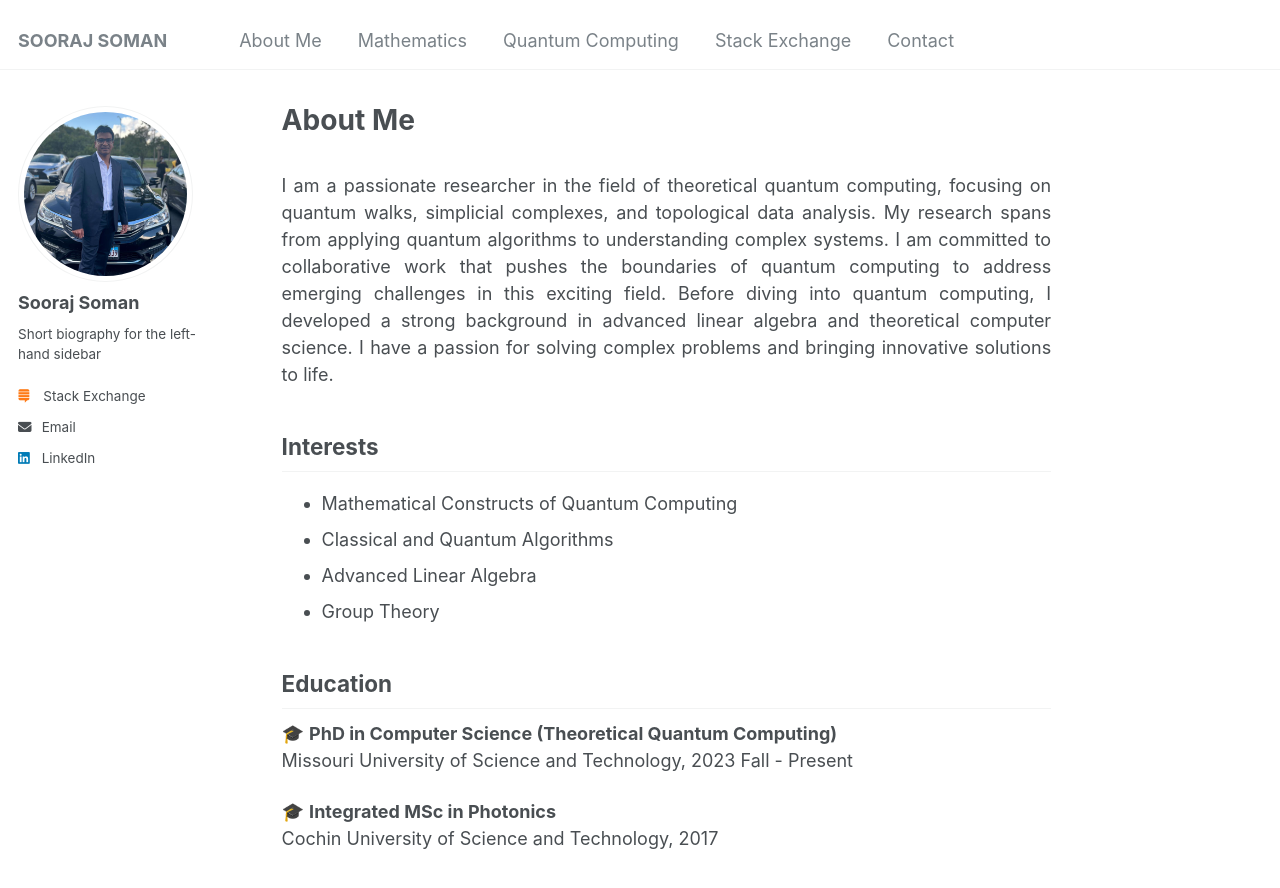
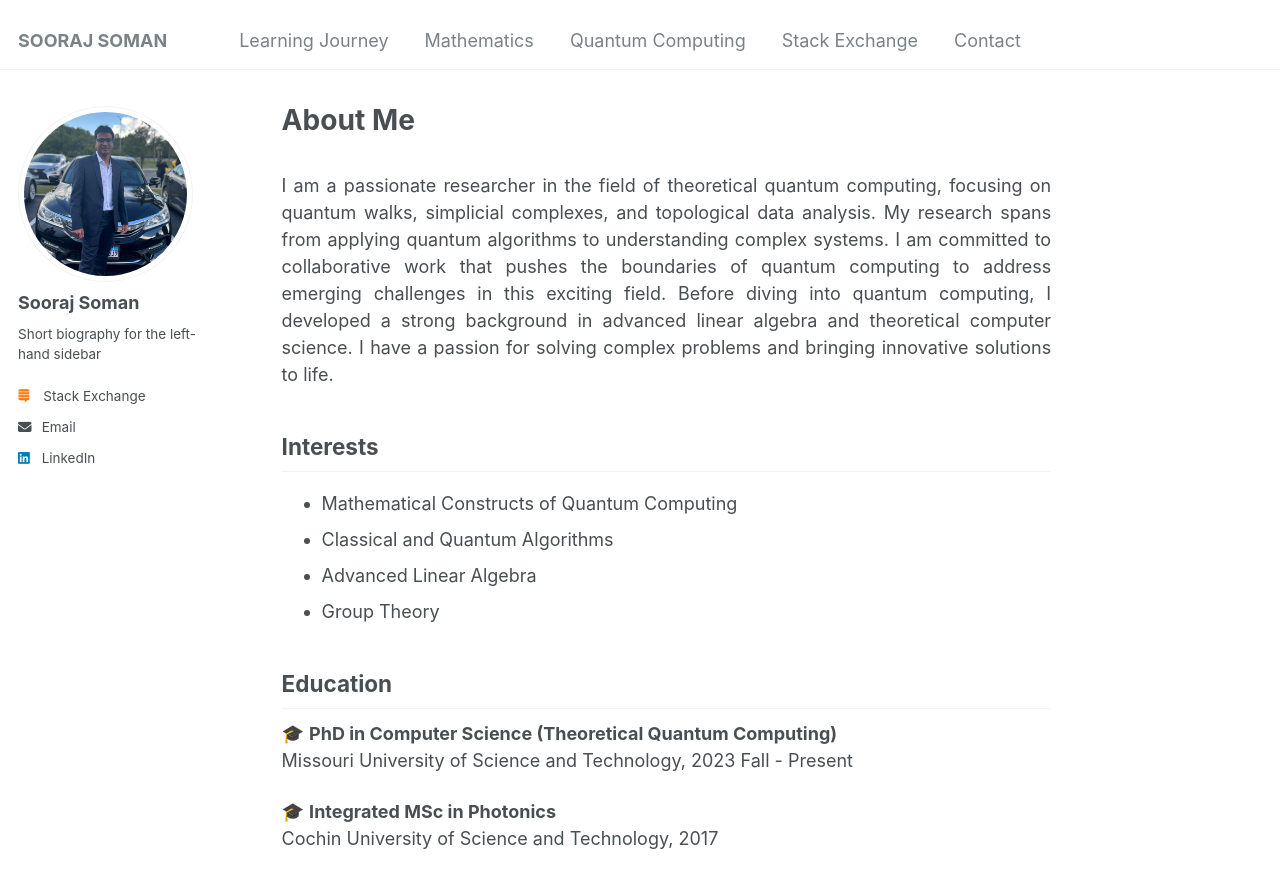
Before and after one commit to soorajss1729/soorajss1729.github.io, a Jekyll site: the page built from _pages/about.md, in a window 1280 px wide and 900 px high. Shown: the top 888 px of the window. Built offline with Jekyll 4.4.1, drawn with Linux system fonts in a browser that asks for light colours.

Commit message:
Update navigation.yml

```diff
--- a/_data/navigation.yml
+++ b/_data/navigation.yml
@@ -6,8 +6,11 @@
 
 main:
 
-  - title: "About Me"
-    url: /#about-me
+  #- title: "About Me"
+  #  url: /#about-me
+
+  - title: "Learning Journey"
+    url: /learning#
 
   - title: "Mathematics"
     url: /mathematics#
```
